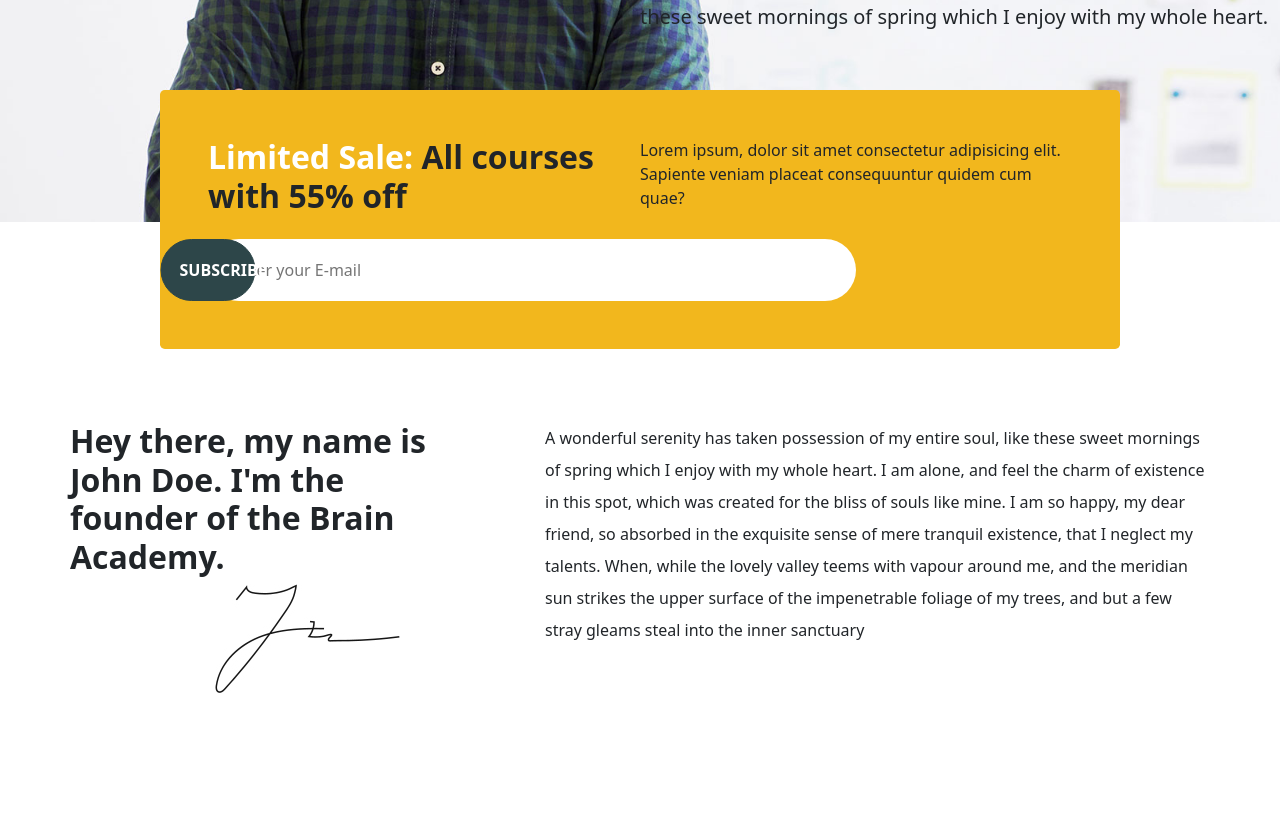
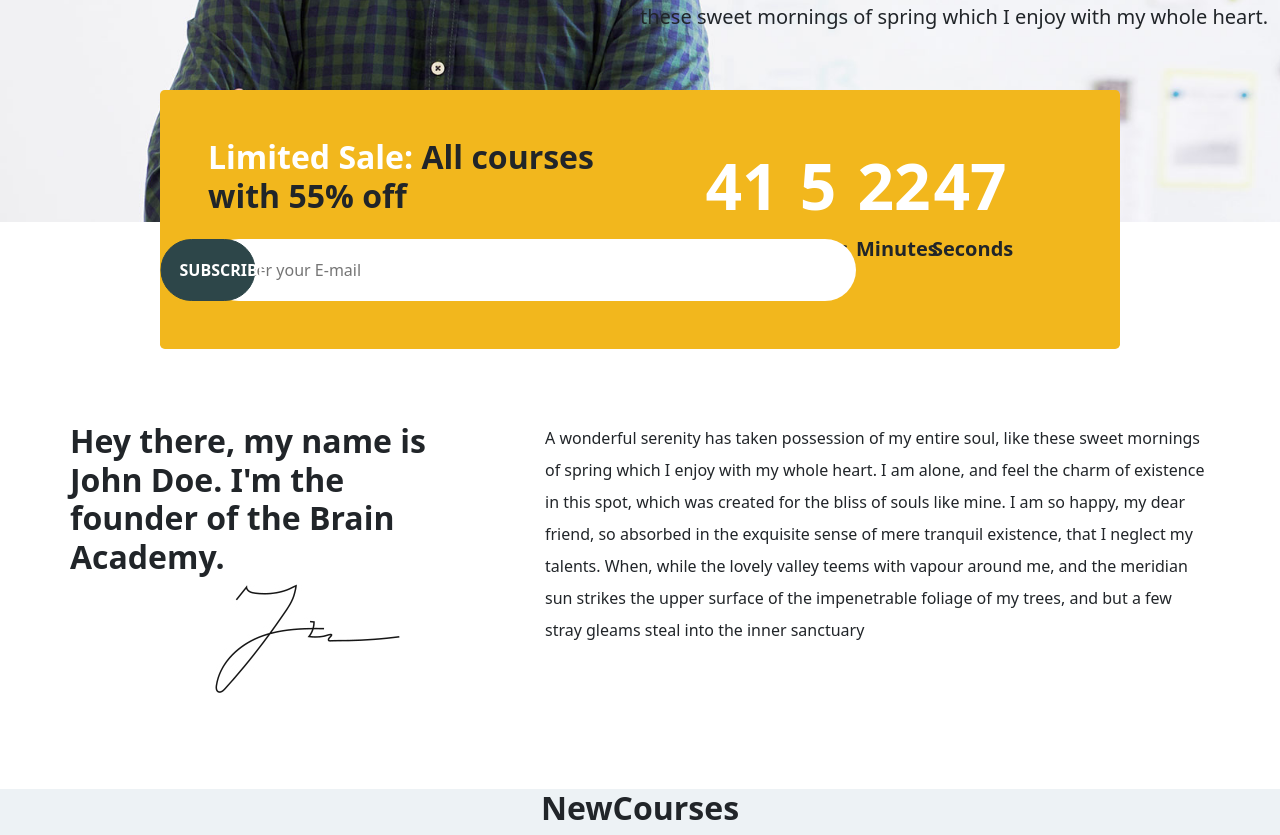
Before and after one commit to DenuccioDiego/proj-html-vuejs, a Vue app: page / in a window 1280 px wide. Shown: the part 600-1435 px from the top of the page. Before the commit the page ends 1341 px from the top, so only its background shows below. Built offline with nearby package versions, Linux system fonts and the light colour scheme.

Commit message:
Countdown component added and working

```diff
--- a/package.json
+++ b/package.json
@@ -15,8 +15,8 @@
     "@fortawesome/vue-fontawesome": "^2.0.6",
     "bootstrap": "^5.1.3",
     "core-js": "^3.6.5",
-    "dayjs": "^1.10.7",
-    "vue": "^2.6.11"
+    "vue": "^2.6.11",
+    "vuejs-countdown": "^0.2.1"
   },
   "devDependencies": {
     "@vue/cli-plugin-babel": "~4.5.0",
--- a/src/App.vue
+++ b/src/App.vue
@@ -47,9 +47,11 @@ export default {
 <style lang="scss">
 
 @import "../node_modules/bootstrap/scss/bootstrap.scss";
+
 :root{
   --buttercup: #f2b71d;
   --buttongrey: #2d4649;
+  --bgNewCourses: #edf2f5;
 }
 
 
--- /dev/null
+++ b/src/components/Countdown.vue
@@ -0,0 +1,84 @@
+<template>
+
+     <div class="row fs_3rem text-center text-white font fw-bold gx_negative">
+          <div class="col-3 " id="days"></div>
+          <div class="col-3 " id="hours"></div>
+          <div class="col-3 " id="minutes"></div>
+          <div class="col-3 " id="seconds"></div>
+     </div>
+
+</template>
+
+<script>
+
+
+export default{
+
+     props:{
+          deadline : {
+               type: String
+          }
+     },
+
+     methods:{
+
+          timer(){
+               var dealinevalor = this.deadline
+               // Set the date we're counting down to
+               var countDownDate = new Date(dealinevalor).getTime();
+
+               // Update the count down every 1 second
+               var x = setInterval(function() {
+
+                    // Get today's date and time
+                    var now = new Date().getTime();
+
+                    // Find the distance between now and the count down date
+                    var distance = countDownDate - now;
+
+                     // Time calculations for days, hours, minutes and seconds
+
+                    var days = Math.floor(distance / (1000 * 60 * 60 * 24));
+                    var hours = Math.floor((distance % (1000 * 60 * 60 * 24)) / (1000 * 60 * 60));
+                    var minutes = Math.floor((distance % (1000 * 60 * 60)) / (1000 * 60));
+                    var seconds = Math.floor((distance % (1000 * 60)) / 1000);
+
+                    // Output the result in an element with id="demo"
+
+                    document.getElementById("days").innerHTML = days+ "<div class='fs-5 text-body'>Days</div>";
+                    document.getElementById("hours").innerHTML = + hours + "<div class='fs-5 text-body'>Hours</div>";
+                    document.getElementById("minutes").innerHTML = + minutes + "<div class='fs-5 text-body'>Minutes</div>";
+                    document.getElementById("seconds").innerHTML = + seconds + "<div class='fs-5 text-body'>Seconds</div>";
+
+
+                    // If the count down is over, write some text
+                    if (distance < 0) {
+                         clearInterval(x);
+                         document.getElementById("demo").innerHTML = "EXPIRED";
+                    }
+               }, 1000);
+          },
+
+     },
+
+     mounted() {
+          this.timer()
+
+     },
+
+
+
+}
+</script>
+
+<style scoped lang="scss">
+
+.fs_3rem{
+     font-size: 4rem;
+}
+
+.gx_negative{
+     --bs-gutter-x: -8rem;
+}
+
+</style>
--- a/src/components/Jumbotron.vue
+++ b/src/components/Jumbotron.vue
@@ -23,7 +23,8 @@
         </div>
 
         <div class="col-6">
-          Lorem ipsum, dolor sit amet consectetur adipisicing elit. Sapiente veniam placeat consequuntur quidem cum quae?
+          <!-- use this format date example:"Jan 5, 2022 15:37:25"-->
+          <Countdown deadline="Jan 5, 2022 15:37:25"></Countdown>
         </div>
 
       </div>
@@ -33,22 +34,21 @@
 </template>
 
 <script>
+import Countdown from "./Countdown.vue"
+
+export default {
+  components: {
+    Countdown
+  }
 
 
-export default {
-
-
-
-  // created() {
-  //   const now = this.$day().format('DD-MM-YY hh:mma')
-  //   console.log(now) // 11-05-2019 04:05pm
-  // }
 
 }
 </script>
 
 
 <style scoped lang="scss">
+
 
 #jumbotron{
   background-image: url("../assets/images/slide-1.jpg");
--- a/src/components/SectionCardNewCourses.vue
+++ b/src/components/SectionCardNewCourses.vue
@@ -1,7 +1,14 @@
 <template>
-  <div>
 
+  <div class="bg_NewCourses mt-5">
+    <h2 class="fw-bolder text-center">NewCourses</h2>
+    <div class="container">
+      <div class="row">
+
+      </div>
+    </div>
   </div>
+
 </template>
 
 <script>
@@ -13,4 +20,9 @@ export default {
 
 <style scoped lang="scss">
 
+.bg_NewCourses{
+  background-color: var(--bgNewCourses);
+}
+
+
 </style>
```
Also changed, not shown: 1 other file (tests, documents, lock files or other folders).
